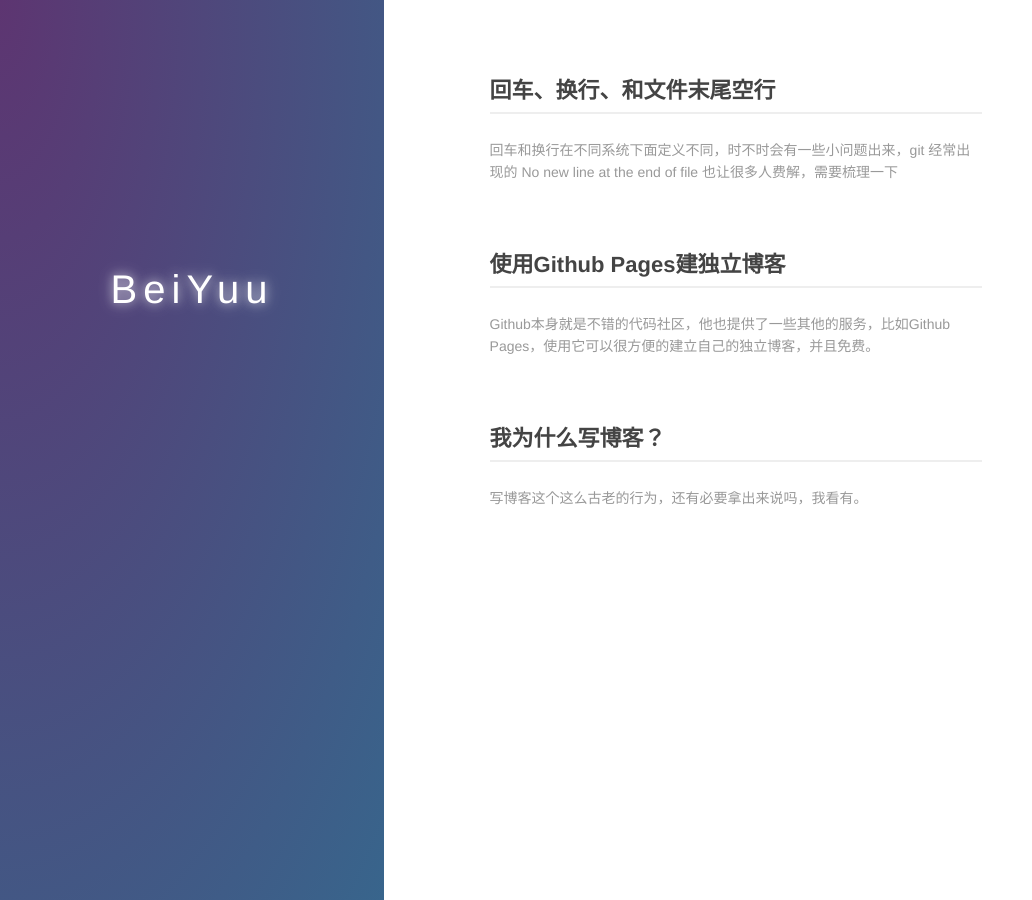
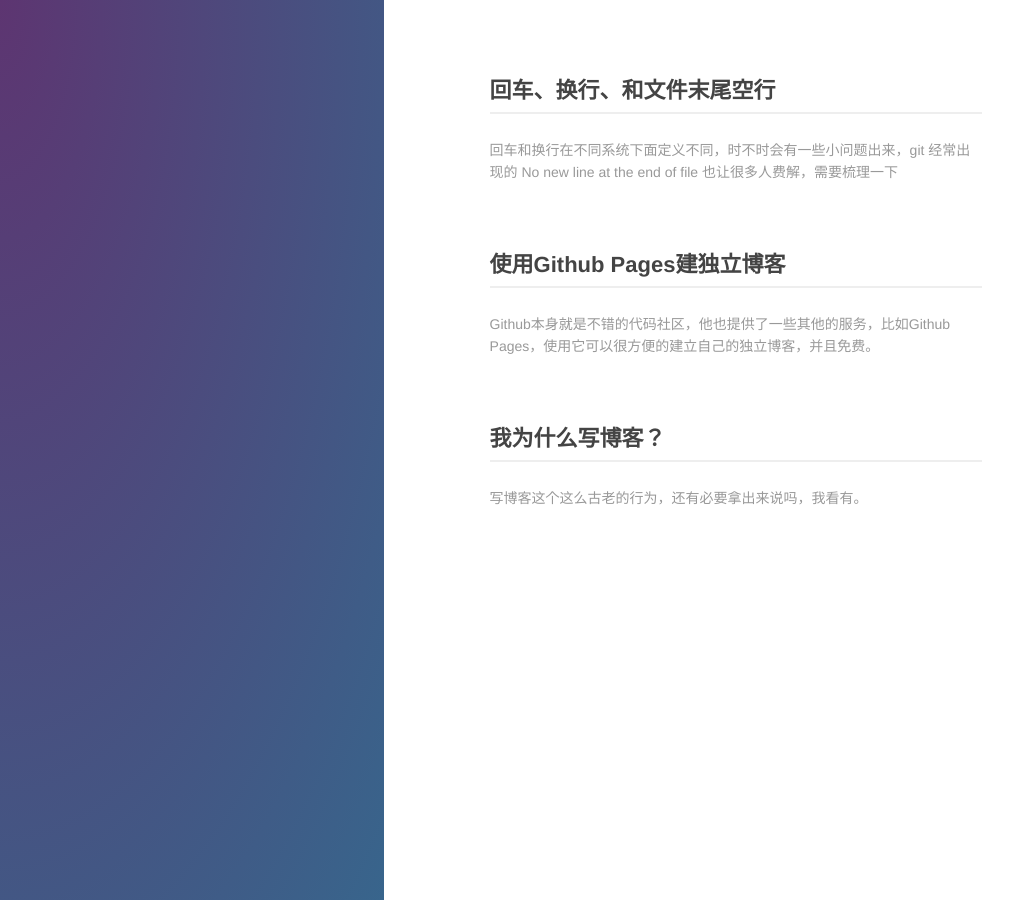
Before and after one commit to dlydongliye/blog-dfdfd, a Jekyll site: the page built from index.md, in a window 1280 px wide. Shown: the whole page, without its empty margins (0-1032 px from the left). Built offline with Jekyll 4.4.1, drawn with Linux system fonts in a browser that asks for light colours.

Commit message:
Update index.md

```diff
--- a/index.md
+++ b/index.md
@@ -5,12 +5,7 @@ layout: default
 <body>
   <div class="index-wrapper">
     <div class="aside">
-      <div class="info-card">
-        <h1>BeiYuu</h1>
-        <a href="http://weibo.com/beiyuu/" target="_blank"><img src="http://www.weibo.com/favicon.ico" alt="" width="25"/></a>
-        <a href="http://www.douban.com/people/beiyuu/" target="_blank"><img src="http://www.douban.com/favicon.ico" alt="" width="22"/></a>
-        <a href="http://instagram.com/beiyuu/" target="_blank"><img src="http://d36xtkk24g8jdx.cloudfront.net/bluebar/00c6602/images/ico/favicon.ico" alt="" width="22"/></a>
-      </div>
+
       <div id="particles-js"></div>
     </div>
 
```
